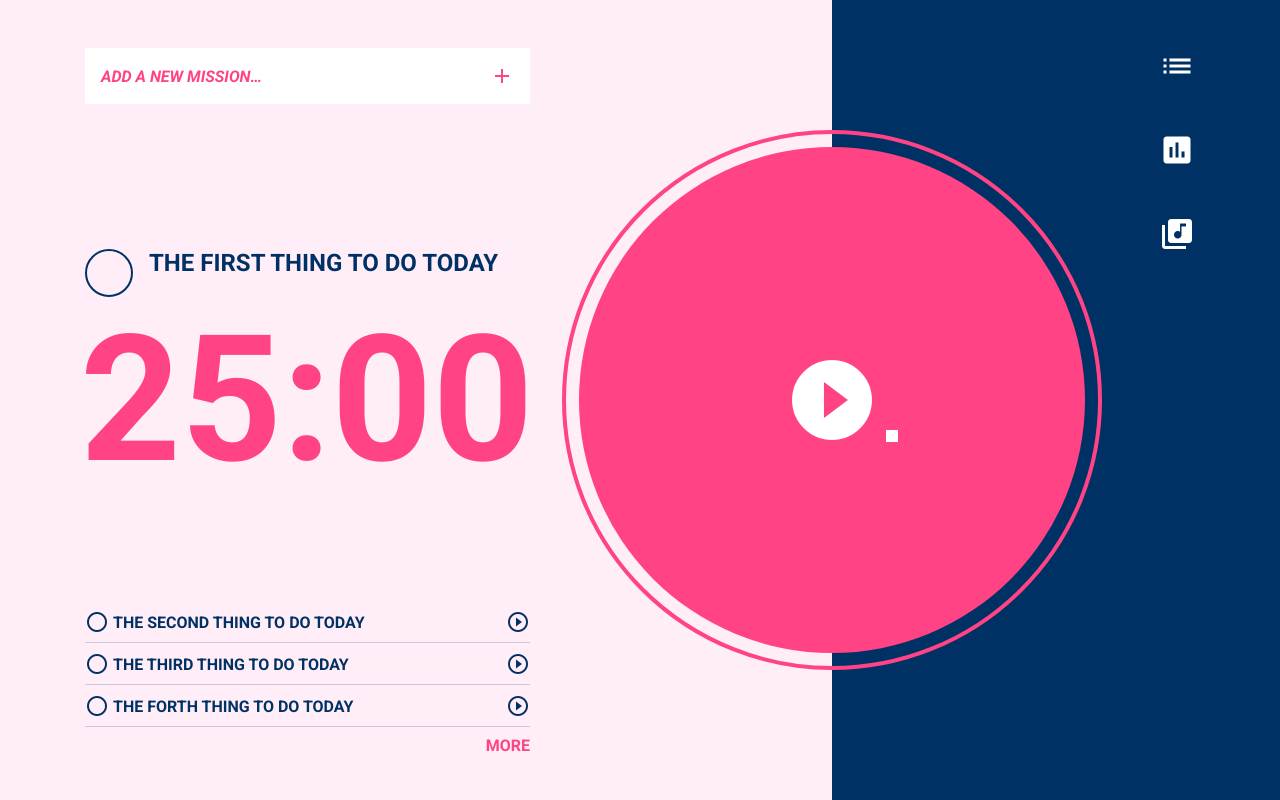
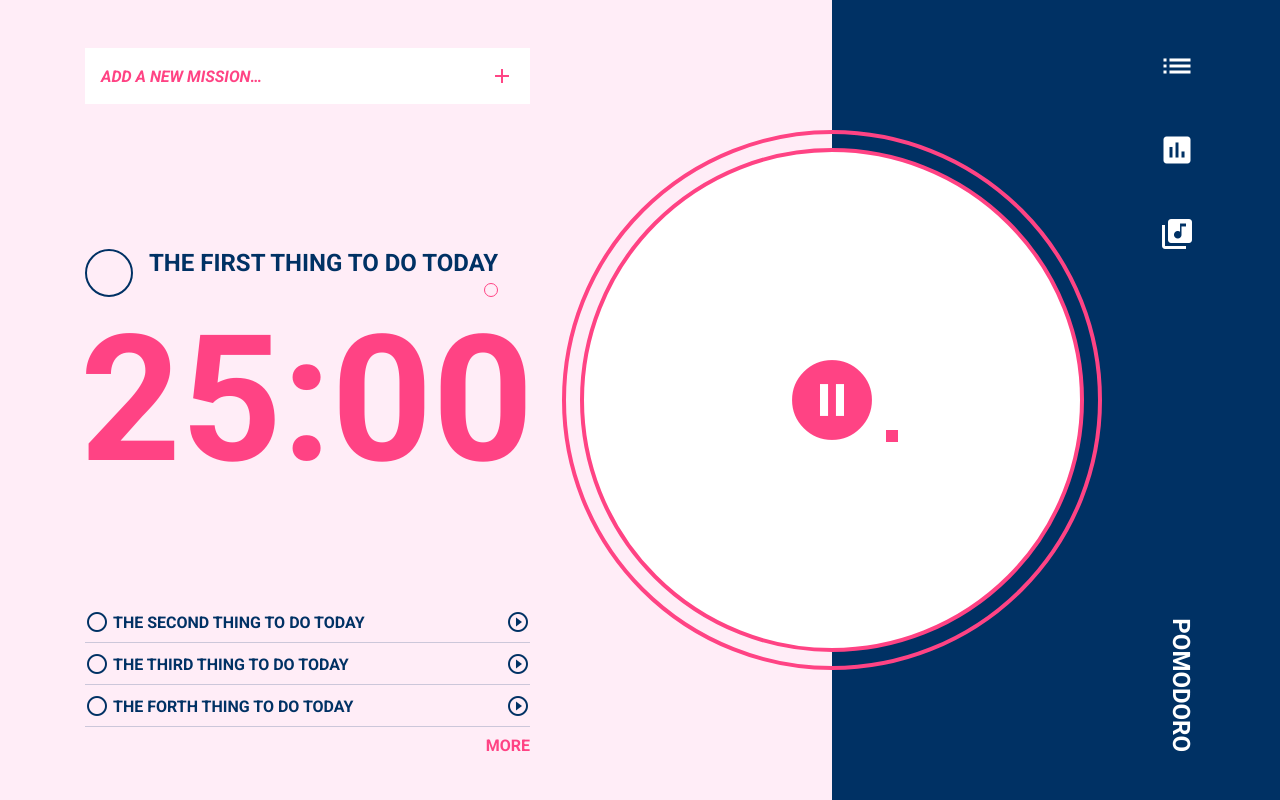
Before and after one commit to Naphro/f2e-2019-1, a Vue app: page / in a window 1280 px wide. Built offline with nearby package versions, Linux system fonts and the light colour scheme.

Commit message:
add clock running

```diff
--- a/src/App.vue
+++ b/src/App.vue
@@ -7,8 +7,11 @@
                     <i class="material-icons add-icon">add</i>
                 </div>
                 <div class="current-item">
-                    <div class="current-item__ring"></div>
-                    <div class="current-item__text">the First thing to do today</div>
+                    <div class="current-item__circle"></div>
+                    <div class="current-item__content">
+                        <div class="current-item__text">the First thing to do today</div>
+                        <div class="current-item__small-circle"></div>
+                    </div>
                 </div>
                 <div class="countdown">25:00</div>
                 <div class="todo-items">
@@ -34,10 +37,11 @@
             </div>
         </div>
         <div class="clock">
-            <div class="clock__center"></div>
+            <div class="clock__center--running"></div>
             <div class="clock__border"></div>
-            <i class="material-icons play-icon">play_circle_filled_white</i>
-            <i class="material-icons stop-icon">stop</i>
+<!--            <i class="material-icons play-icon">play_circle_filled_white</i>-->
+            <i class="material-icons play-icon--running">pause_circle_filled</i>
+            <i class="material-icons square-icon--running">stop</i>
         </div>
         <div class="main__right">
             <div class="navbar">
@@ -130,6 +134,21 @@
         border-radius: 50%;
     }
 
+    .clock__center--running {
+        width: 504px;
+        height: 504px;
+        background-color: #FFFFFF;
+
+        position: absolute;
+        z-index: 1;
+        top: calc(50% - 252px);
+        right: calc(50% - 252px);
+        box-sizing: border-box;
+        border-radius: 50%;
+
+        border: 4px solid #FF4384;
+    }
+
     .clock__border {
         width: 540px;
         height: 540px;
@@ -154,7 +173,7 @@
 
     .play-icon {
         font-size: 96px;
-        color: rgba(255, 255, 255, 1);
+        color: #FFFFFF;
 
         width: 96px;
         position: absolute;
@@ -163,9 +182,31 @@
         right: calc(50% - 48px);
     }
 
-    .stop-icon {
+    .play-icon--running {
+        font-size: 96px;
+        color: #FF4384;
+
+        width: 96px;
+        position: absolute;
+        z-index: 1;
+        top: calc(50% - 48px);
+        right: calc(50% - 48px);
+    }
+
+    .square-icon {
         font-size: 24px;
-        color: rgba(255, 255, 255, 1);
+        color: #FFFFFF;
+
+        width: 24px;
+        position: absolute;
+        z-index: 1;
+        top: calc(50% + 24px);
+        left: calc(50% + 48px);
+    }
+
+    .square-icon--running {
+        font-size: 24px;
+        color: #FF4384;
 
         width: 24px;
         position: absolute;
@@ -214,7 +255,7 @@
     }
 
     .pomodoro {
-        font-family: 'Roboto', sans-serif;
+        font-family: 'Futura', 'Roboto', sans-serif;
         font-weight: bold;
         font-size: 24px;
         color: #FFFFFF;
@@ -223,8 +264,8 @@
         transform-origin: 100% 0;
 
         position: absolute;
-        /*top: 752px;*/
-        /*right: 85px;*/
+        top: 752px;
+        right: 85px;
 
     }
 
@@ -239,6 +280,7 @@
 
         box-sizing: border-box;
         padding: 16px;
+        margin: 0px;
 
         display: flex;
         justify-content: space-between;
@@ -279,18 +321,34 @@
         font-weight: bold;
         font-size: 24px;
         color: #003164;
-        padding-left: 16px;
 
         text-transform: uppercase;
     }
 
-    .current-item__ring {
+    .current-item__circle {
         box-sizing: border-box;
         width: 48px;
         height: 48px;
         background-color: transparent;
         border: 2px solid #003164;
         border-radius: 50%;
+
+        margin-right: 16px;
+    }
+
+    .current-item__content {
+        height: 48px;
+        display: flex;
+        flex-direction: column;
+        justify-content: space-between;
+    }
+
+    .current-item__small-circle {
+        width: 12px;
+        height: 12px;
+        border-radius: 50%;
+        border: 1px solid #FF4384;
+        align-self: end;
     }
 
     .todo-items {
```
Also changed, not shown: 1 other file (tests, documents, lock files or other folders).
